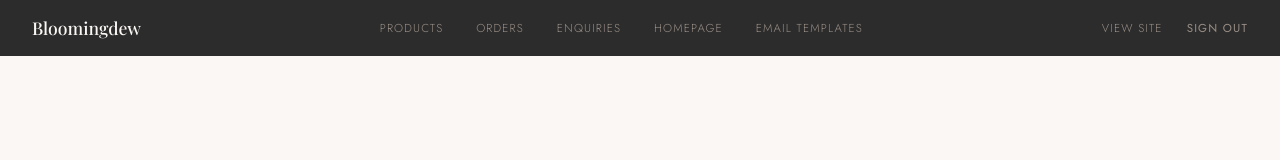
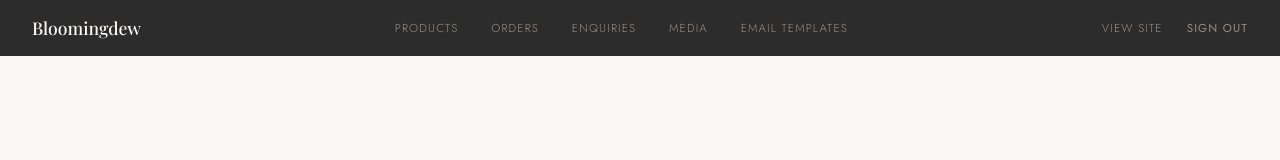
Before and after one commit to BloomingDew/Bloomingdew, a Next.js app: page /admin/login in a window 1280 px wide. Shown: the top 160 px of the page. Built offline with nearby package versions, Linux system fonts and the light colour scheme; no server answers; the database is empty; a web font is replaced by a local one.

Commit message:
Rename admin Homepage to Media & Content
Moves /admin/homepage → /admin/media and updates the nav link.
All image uploads (about, category, new collection, best sellers)
are now under a single Media section in the admin.

```diff
--- a/app/admin/homepage/page.tsx
+++ b/app/admin/media/page.tsx
@@ -9,7 +9,7 @@ import { formatAdminPrice } from '../../../lib/adminCurrency';
 type Category = { id: number; name: string; slug: string; image_url: string | null };
 type Product = { id: number; name: string; price: number; featured: boolean; product_images: { url: string }[] };
 
-export default function HomepageAdminPage() {
+export default function MediaAdminPage() {
   const router = useRouter();
   const [categories, setCategories] = useState<Category[]>([]);
   const [products, setProducts] = useState<Product[]>([]);
@@ -218,7 +218,7 @@ export default function HomepageAdminPage() {
       <div style={{ maxWidth: '1100px', margin: '0 auto', padding: '3rem 2rem' }}>
         <div style={{ marginBottom: '2.5rem' }}>
           <h2 style={{ fontFamily: "'Playfair Display', serif", fontSize: '1.6rem', fontWeight: 500, color: '#2C2C2C' }}>
-            Homepage Content
+            Media & Content
           </h2>
         </div>
 
--- a/components/AdminTopbar.tsx
+++ b/components/AdminTopbar.tsx
@@ -10,7 +10,7 @@ const navLinks = [
   { label: 'Products', href: '/admin' },
   { label: 'Orders', href: '/admin/orders' },
   { label: 'Enquiries', href: '/admin/enquiries' },
-  { label: 'Homepage', href: '/admin/homepage' },
+  { label: 'Media', href: '/admin/media' },
   { label: 'Email Templates', href: '/admin/email-templates' },
 ];
 
```
